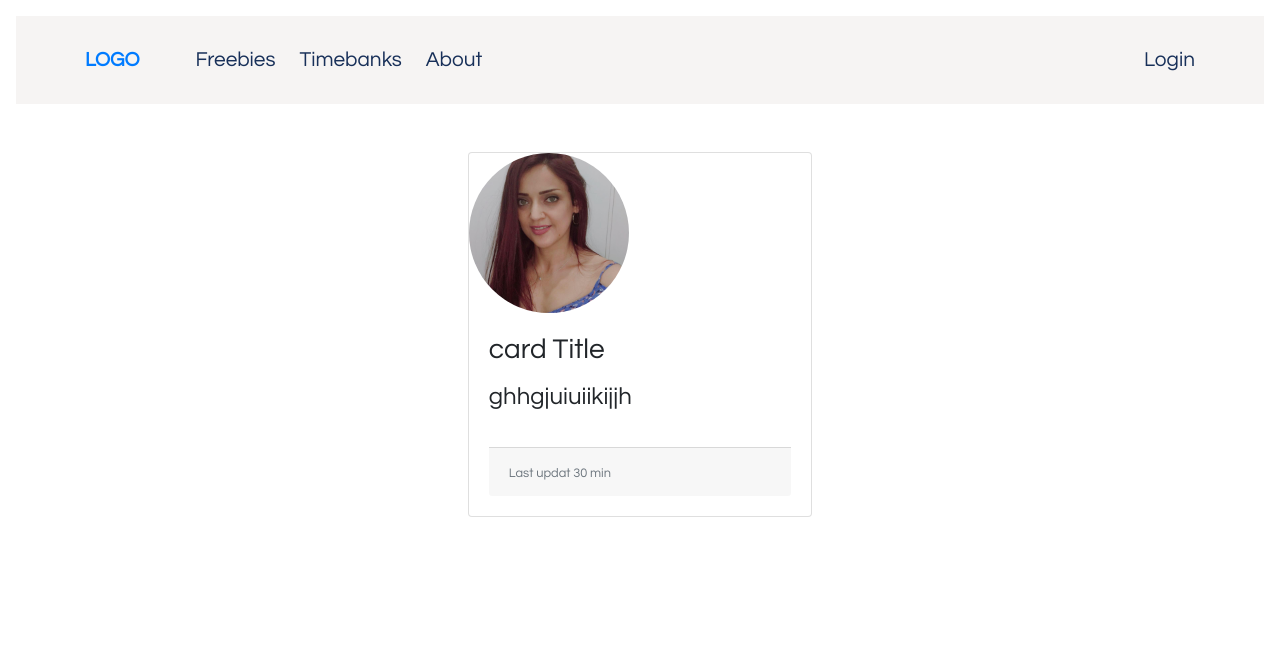
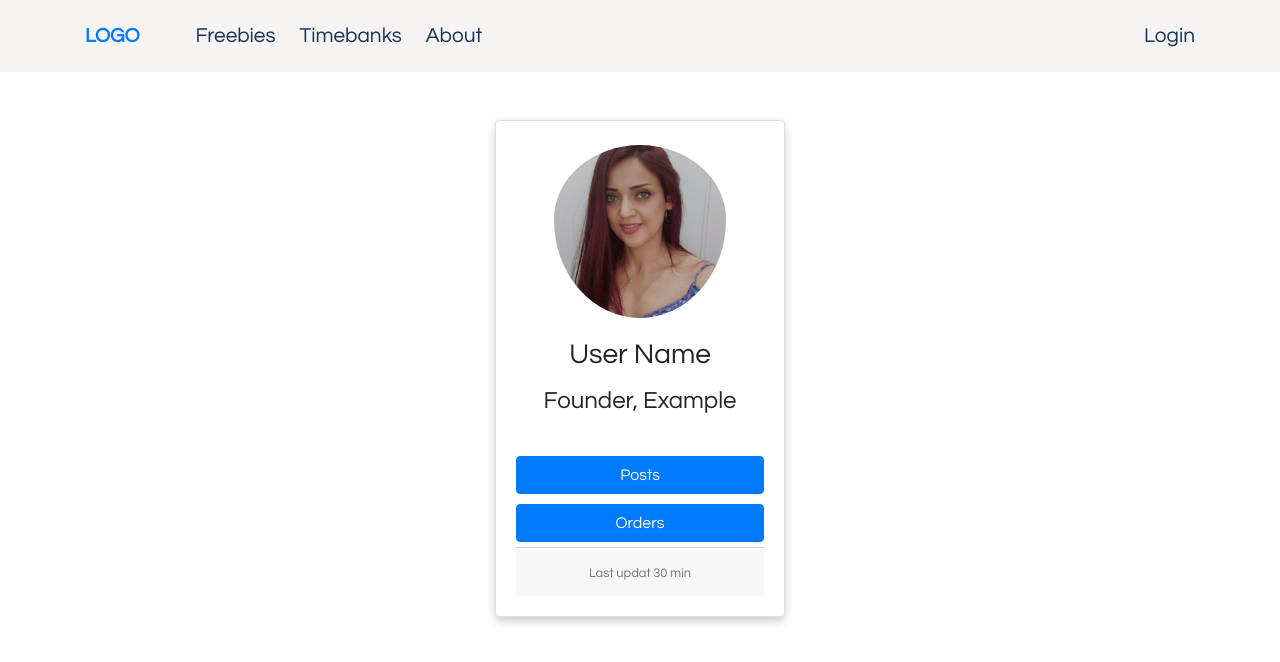
Before and after one commit to Klarala13/collectivity, a React (Create React App) app in the folder frontend/: page /profile in a window 1280 px wide. Shown: the top 662 px of the page. Built offline with nearby package versions, Linux system fonts and the light colour scheme.

Commit message:
Add style

```diff
--- a/frontend/src/components/Login.jsx
+++ b/frontend/src/components/Login.jsx
@@ -42,8 +42,8 @@ function Login(props) {
               type="submit"
               disabled={props.loading}
               className={`${
-                isSignin ? "btn-outline-primary" : "btn-primary"
-              } mb-3 btn btn-lg  btn-block`}
+                isSignin ? "btn-primary" : "btn-primary"
+              } btn-lg  btn-block`}
             >
               Login
             </button>
--- a/frontend/src/components/NavBar.jsx
+++ b/frontend/src/components/NavBar.jsx
@@ -10,7 +10,7 @@ class NavBar extends Component {
 
   render() {
     return (
-      <nav className="navbar navbar-expand-lg sticky-top nav-main">
+      <nav className="navbar navbar-expand-lg sticky-top">
         <div className="container">
           <NavLink to="/" activeClassName="active" className="navbar-brand">
             LOGO
--- a/frontend/src/components/Profile.jsx
+++ b/frontend/src/components/Profile.jsx
@@ -5,10 +5,12 @@ class Profile extends Component {
     return (
       <div className="card-deck">
         <div className="card">
-          <img className="rounded-circle" src={Leena} alt="Logo" />
-          <div className="card-body">
-            <div className="card-title h3">card Title</div>
-            <p className="card-text">ghhgjuiuiikijjh</p>
+          <img className="rounded-circle center pt-4" src={Leena} alt="Logo" />
+          <div className="card-body text-center">
+            <div className="card-title h3">User Name</div>
+            <p className="card-text">Founder, Example</p>
+            <button type="button" className="btn btn-primary mx-auto" >Posts</button>
+            <button type="button" className="btn btn-primary mx-auto" >Orders</button>
             <div className="card-footer">
               <small className="text-muted">Last updat 30 min</small>
             </div>
--- a/frontend/src/components/TimeBank.jsx
+++ b/frontend/src/components/TimeBank.jsx
@@ -48,7 +48,7 @@ class TimeBank extends React.Component {
                   />
                   <button
                     type="submit"
-                    className="btn btn-outline-primary "
+                    className="btn btn-primary mx-auto "
                     onSubmit={this.handleSubmit}
                   >
                     Submit
--- a/frontend/src/css/style.css
+++ b/frontend/src/css/style.css
@@ -2,7 +2,6 @@
 
 /* Global Styles */
 body {
-  margin: 1rem;
   height: 100vh;
   font-family: "Questrial", sans-serif;
 }
@@ -28,7 +27,7 @@ p {
 .navbar {
   font-size: 1.3rem;
   background-color: #f6f4f3;
-  padding: 1.5rem;
+  padding: 1rem;
 }
 .flex-column {
   padding-left: 20px;
@@ -101,8 +100,11 @@ p.text-left {
 }
 /* form-signin */
 .form-signin {
+  display: block;
+  margin-left: auto;
+  margin-right: auto;
   padding: 1rem;
-  width: 100%;
+  width: 80%;
   height: 100vh;
   text-align: center;
   justify-content: center;
@@ -134,9 +136,18 @@ p.text-left {
   display: block;
   margin-left: auto;
   margin-right: auto;
-  width: 30%;
+  width: 25%;
+  justify-content: center;
 }
-.rounded-circle{
-  height: 10rem;
-  width: 10rem;
+.card{
+  box-shadow: 0 4px 8px 0 rgba(0, 0, 0, 0.2);
 }
+.center {
+  display: block;
+  margin-left: auto;
+  margin-right: auto;
+  width: 60%;
+}
+.btn{
+  width: 100%;
+}
```
